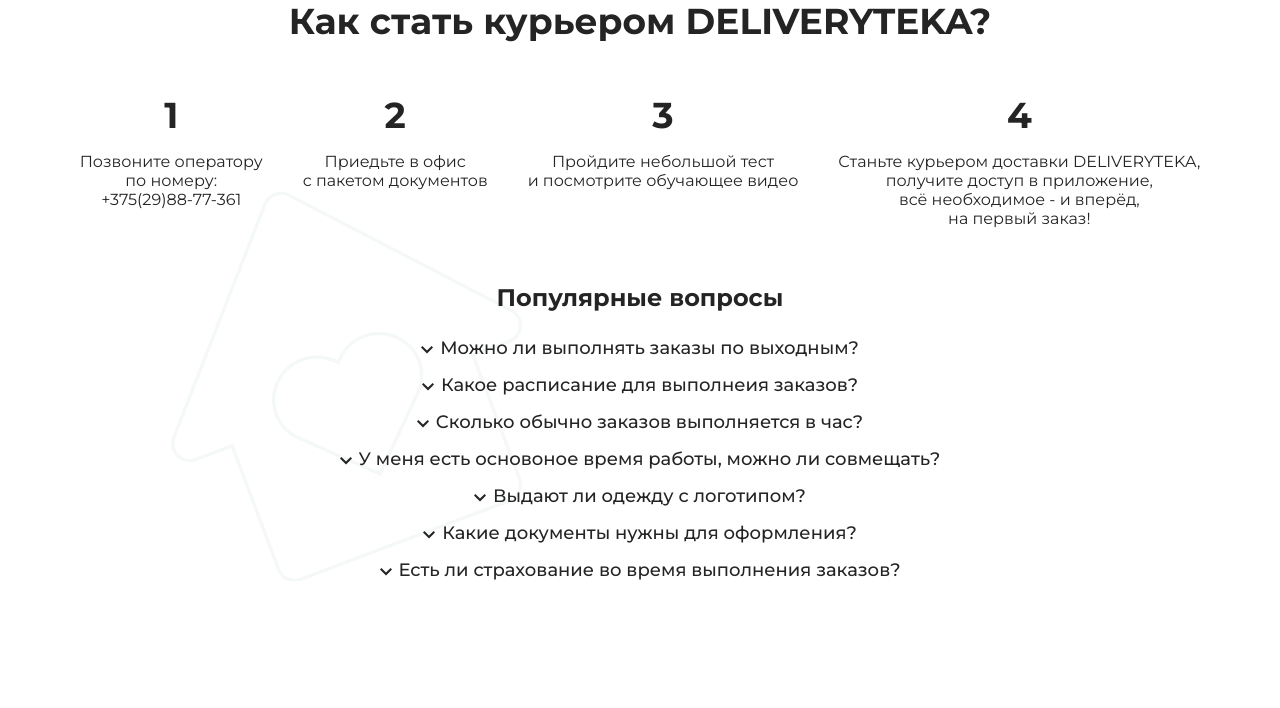
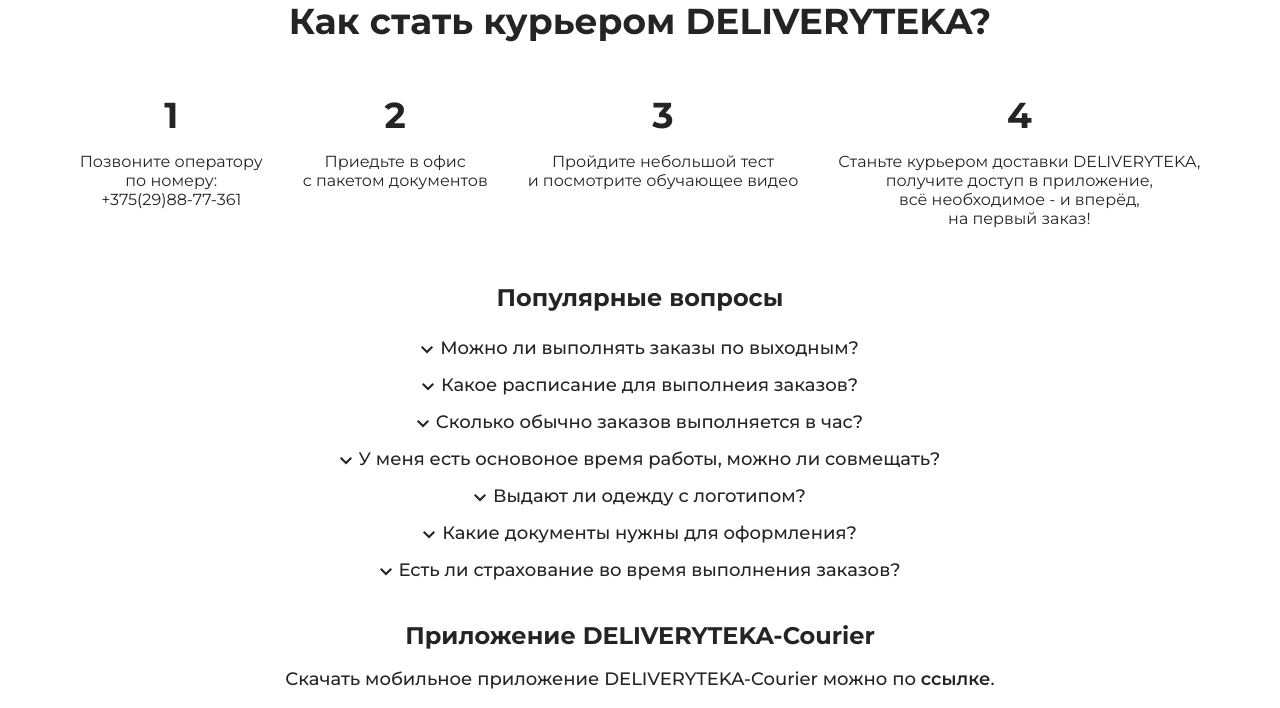
Before and after one commit to gleb-komarov/deliveryteka, a PHP site: page /courier.php in a window 1280 px wide. Shown: the part 141-849 px from the top of the page. Before the commit the page ends 721 px from the top, so only its background shows below. Run offline with PHP 8.4, Linux system fonts and the light colour scheme; data that the repository does not hold is empty.

Commit message:
add download link in courier.php

```diff
--- a/courier.php
+++ b/courier.php
@@ -34,7 +34,7 @@ $deaths = $response->deaths;
             </div>
         </section>
     </header>
-    <main class="main">
+    <main class="courier-main">
         <section class="courier-intro">
             <div class="container">
                 <div class="courier-intro__inner">
@@ -93,6 +93,10 @@ $deaths = $response->deaths;
                         </details>
                     </div>
                 </div>
+                <div class="courier-app__inner">
+                    <h2 class="courier-app__title">Приложение DELIVERYTEKA-Courier</h2>
+                    <p class="courier-app__info">Скачать мобильное приложение DELIVERYTEKA-Courier можно по <a class="courier-app__link" href="">ссылке</a>.</p>
+                </div>
             </div>
     </main>
 </body>
--- a/css/style.css
+++ b/css/style.css
@@ -42,7 +42,7 @@ body {
     background-size: cover;
 }
 
-.intro__inner, .covid-intro__inner, courier-intro__inner {
+.intro__inner, .covid-intro__inner, .courier-intro__inner {
     width: 100%;
     margin-top: 100px;
     margin-left: auto;
@@ -58,10 +58,6 @@ body {
 
 .covid-intro, .courier-intro {
     width: 100%;
-
-    background: url("../img/bg.png") center no-repeat;
-    -webkit-background-size: cover;
-    background-size: cover;
 }
 
 .covid__title, .courier__title {
@@ -540,7 +536,7 @@ input:hover, select:hover, label:hover {
     margin-top: 35px;
 }
 
-.symptoms__title, .prevention__title, .popular-questions__title {
+.symptoms__title, .prevention__title, .popular-questions__title, .courier-app__title {
     margin: 5px;
     font-size: 24px;
     text-align: center;
@@ -575,7 +571,7 @@ input:hover, select:hover, label:hover {
     color: rgba(244, 67, 54, 0.85)
 }
 
-.popular-questions__inner {
+.popular-questions__inner, .courier-app__inner {
     margin-top: 40px;
 }
 
@@ -588,7 +584,7 @@ details > summary {
 }
 
 details summary:before {
-    padding: 0px 7px 10px 0px;
+    padding: 0 7px 25px 0;
     content: url("../img/arrow_down.svg");
 
     transition: color .2s linear;
@@ -604,7 +600,8 @@ details[open] summary:before {
     text-align: center;
 }
 
-.question__title {
+.question__title, .courier-app__info {
+    text-align: center;
     font-weight: 500;
     font-size: 18px;
 }
@@ -612,3 +609,15 @@ details[open] summary:before {
 .question__info {
     cursor: text;
 }
+
+.courier-app__link {
+    text-decoration: none;
+    font-weight: 600;
+    color: #242424;
+
+    transition: color .2s linear;
+}
+
+.courier-app__link:hover {
+    color: rgba(244, 67, 54, 0.85)
+}
--- a/user_app/signup.php
+++ b/user_app/signup.php
@@ -39,7 +39,7 @@ function returnUserIdbyPhone($phone) {
     }
 
 if (empty($errors)) {
-    $pass_hash = password_hash($password, PASSWORD_DEFAULT);
+    $pass_hash = password_hash($password, PASSWORD_BCRYPT);
     $pdo = getPdo(); // подключаемся к БД
     $query = $pdo->query("INSERT INTO  `users` (`user_id` ,`user_phone` ,`user_password`, `user_name`, `user_address`, `med_card_number`)
                             VALUES (NULL , '$phone', '$pass_hash', NULL, NULL, NULL);"); // запрос
```
